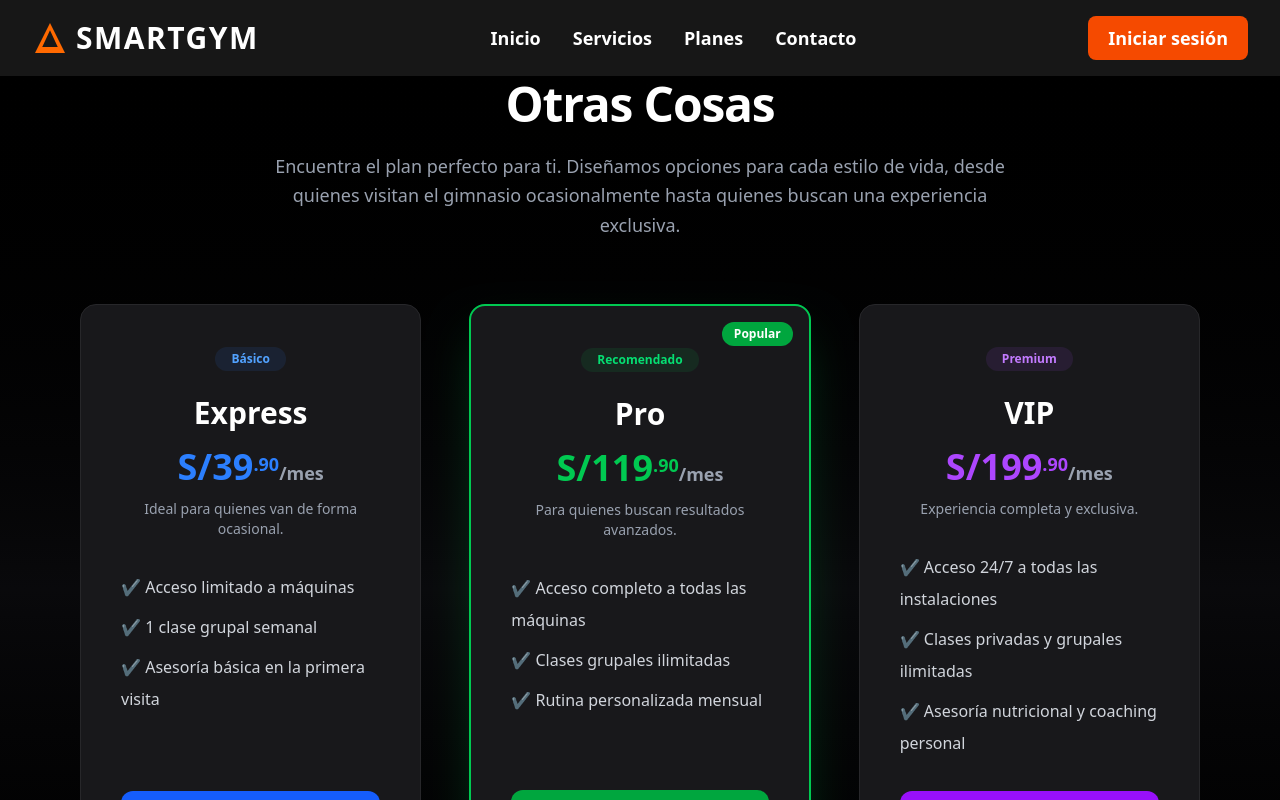
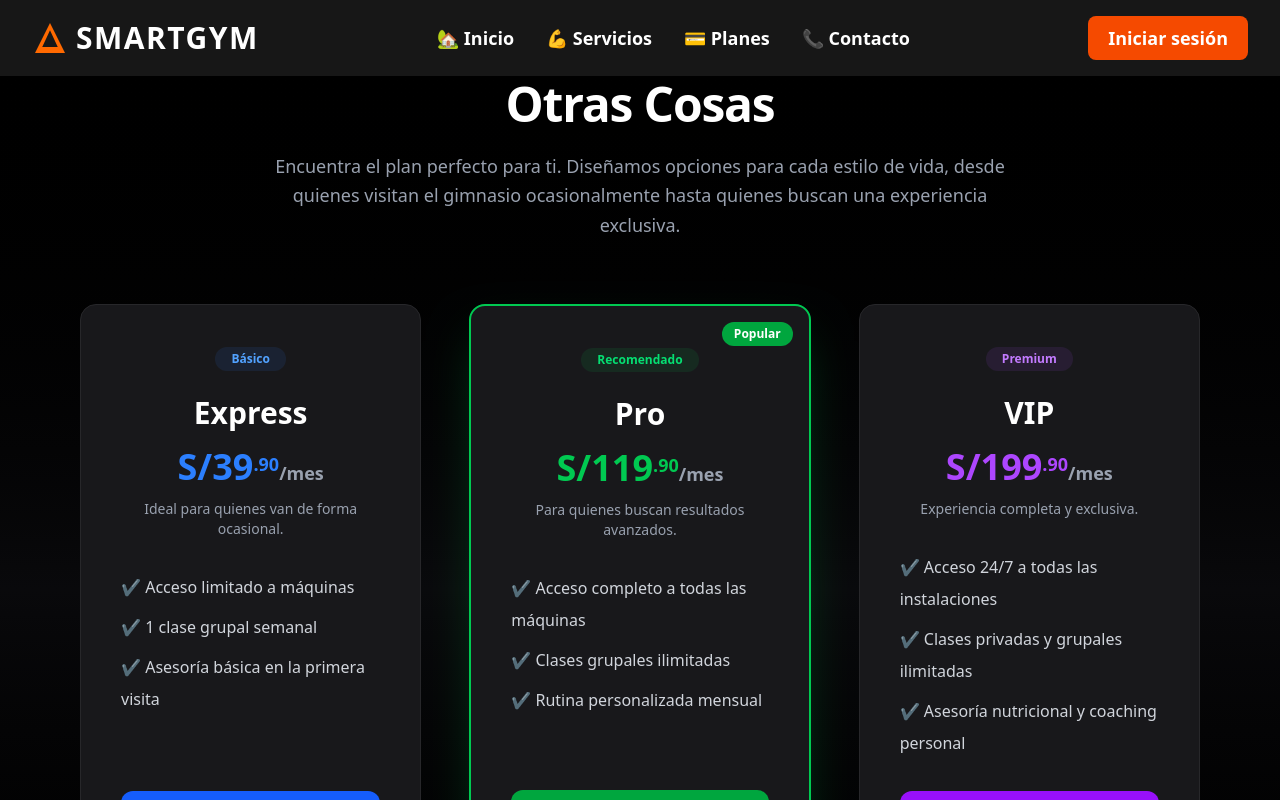
Before and after one commit to SEBAS1432/SmartGym, an Angular app: page /membresia in a window 1280 px wide. Shown: the top 800 px of the page. Built offline with nearby package versions, Linux system fonts and the light colour scheme.

Commit message:
Avance 1.0

```diff
--- a/src/app/Auth/inicio/inicio.component.html
+++ b/src/app/Auth/inicio/inicio.component.html
@@ -43,7 +43,7 @@
   <section class="h-screen flex flex-col justify-center items-center text-center px-6 relative overflow-hidden">
     <!-- Carrusel -->
     <div class="absolute inset-0 z-0">
-      <div id="carousel" class="relative w-full h-full">
+      <div  id="carousel" class="relative w-full h-full">
         <div class="carousel-slide absolute inset-0 transition-opacity duration-1000 ease-in-out opacity-100">
           <img src="assets/img/carrusel1.webp" alt="Gimnasio moderno" class="w-full h-full object-cover">
         </div>
@@ -78,15 +78,7 @@
       <button class="carousel-indicator w-4 h-4 rounded-full bg-white opacity-50 hover:opacity-80 transition" data-slide="2"></button>
     </div>
 
-    <!-- Flechas laterales -->
-    <button id="prev"
-            class="absolute left-4 top-1/2 transform -translate-y-1/2 bg-black bg-opacity-50 text-white p-3 rounded-full hover:bg-opacity-70 transition z-10">
-      &#10094;
-    </button>
-    <button id="next"
-            class="absolute right-4 top-1/2 transform -translate-y-1/2 bg-black bg-opacity-50 text-white p-3 rounded-full hover:bg-opacity-70 transition z-10">
-      &#10095;
-    </button>
+
   </section>
 
   <!-- Pricing Section -->
--- a/src/app/Auth/membresia/membresia.component.html
+++ b/src/app/Auth/membresia/membresia.component.html
@@ -13,10 +13,10 @@
 
     <!-- Links -->
     <nav class="hidden md:flex space-x-8 text-white text-lg font-bold">
-      <a href="#" class="hover:text-white">Inicio</a>
-      <a href="#" class="hover:text-white">Servicios</a>
-      <a routerLink="/membresia" class="hover:text-white">Planes</a>
-      <a href="#" class="hover:text-white">Contacto</a>
+      <a href="#" class="hover:text-white">🏡 Inicio</a>
+      <a href="#" class="hover:text-white">💪 Servicios</a>
+      <a routerLink="/membresia" class="hover:text-white">💳 Planes</a>
+      <a href="#" class="hover:text-white">📞 Contacto</a>
     </nav>
 
     <!-- Botón -->
```
